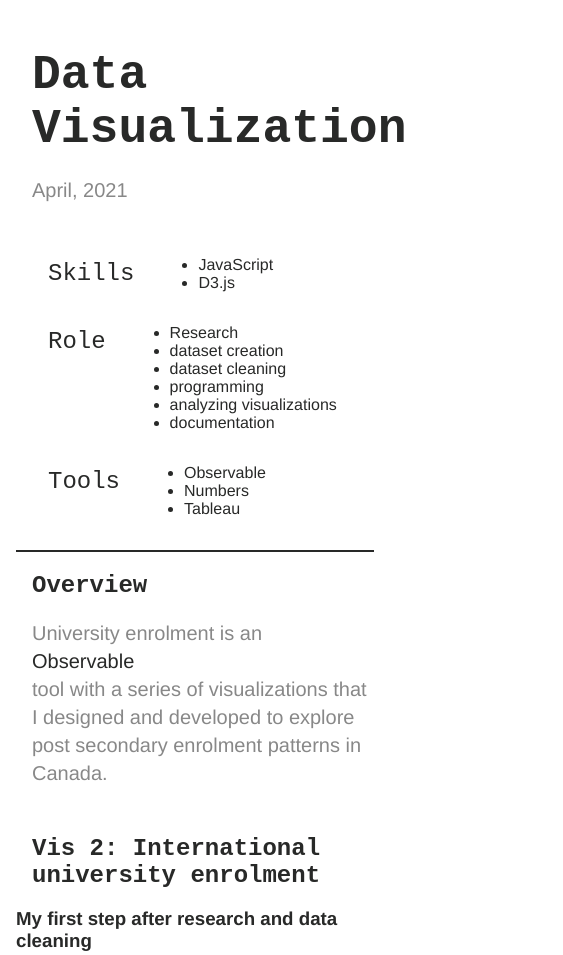
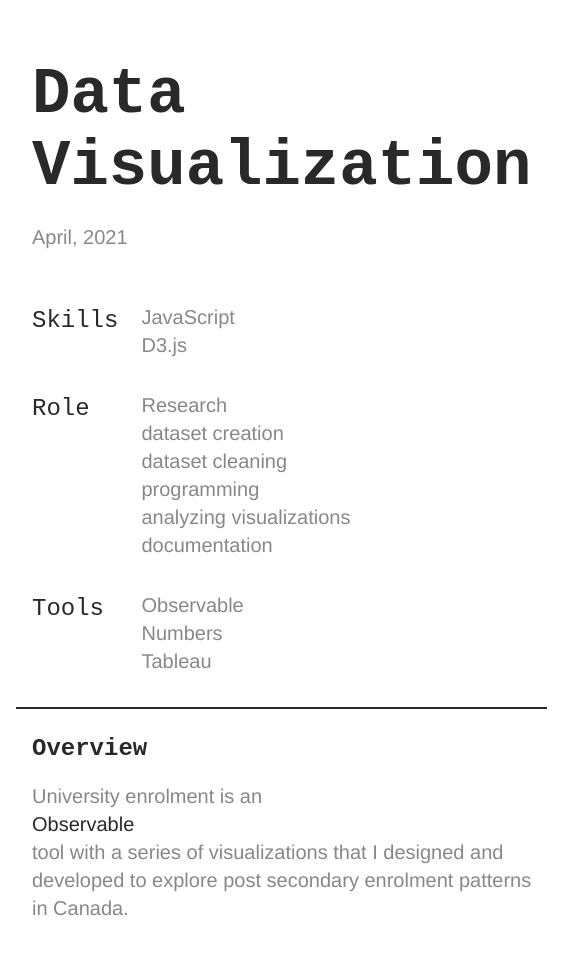
Before and after one commit to hanabarazandeh/Portfolio, a plain HTML site: page data-vis.html in a window 390 px wide. Shown: the top 955 px of the page, 563 px wide, since content can reach past the window. Drawn offline with Linux system fonts and the light colour scheme; a web font is replaced by a local one.

Commit message:
enhanced responsiveness

```diff
--- a/css/grids.css
+++ b/css/grids.css
@@ -15,13 +15,39 @@
     grid-row-gap: 1rem;
 }
 
-@media (max-width: 550px) {
+@media (max-width: 400px) {
+    .body-data-vis {
+        width: min-content;
+    }
+}
+
+@media (max-width: 450px) {
+    .body-home {
+        width: min-content;
+    }
+}
+
+@media (max-width: 700px) {
+    nav {
+        max-width: 30rem;
+        border: 2px solid;
+        padding: 1rem;
+    }
+}
+
+@media (min-width: 1100px) {
+    nav {
+        text-align: left;
+    }
+}
+
+@media (max-width: 1100px) {
     .three-column {
         grid-template-columns: 1fr;
     }
 }
 
-@media (min-width: 550px) {
+@media (min-width: 1100px) {
     .three-column {
         grid-template-columns: 1.5fr 1fr 0.75fr;
     }
@@ -31,12 +57,30 @@
 }
 
 @media (min-width: 700px) {
+    .nav_parent {
+        margin: auto;
+        margin-right: inherit;
+    }
+    .header-info-container {
+        padding-left: 1rem;
+    }
+}
+
+@media (min-width: 700px) and (max-width: 1100px) {
     .two-column {
         grid-template-columns: 1fr 1fr;
     }
-    .nav_parent {
-        margin: auto;
-        margin-right: inherit;
+}
+
+@media (min-width: 1100px) and (max-width: 1700px) {
+    .two-column {
+        grid-template-columns: 2fr 1fr;
+    }
+}
+
+@media (min-width: 1700px) {
+    .two-column {
+        grid-template-columns: 3fr 1fr;
     }
 }
 
--- a/css/main.css
+++ b/css/main.css
@@ -11,27 +11,49 @@ body {
     font-family: helvetica;
 }
 
-p {
-    font-size: 1.25em;
-    line-height: 28px;
+h1 {
+    font-size: 4em;
+    margin: 0.67em 0;
 }
 
-h1 {
-    font-size: 3em;
-    margin: 0.67em 0;
+h2 {
+    font-size: 1.5em;
+}
+
+h3,
+p,
+li {
+    font-size: 1.25em;
+}
+
+h1,
+h2,
+h3 {
+    font-family: 'PT Mono', monospace;
+    padding-left: 1rem;
+    padding-right: 1rem;
+    margin-bottom: 0;
+}
+
+p,
+li {
+    line-height: 28px;
+    color: #888;
+    font-weight: 100;
+}
+
+li {
+    list-style-type: none;
+}
+
+ul {
+    padding: 0;
 }
 
 header {
     /* background-color: #3CA5B6; */
     border-bottom: solid 2px;
     padding-bottom: 1rem;
-}
-
-h1,
-h2 {
-    font-family: 'PT Mono', monospace;
-    padding-left: 1rem;
-    margin-bottom: 0;
 }
 
 a {
@@ -45,26 +67,6 @@ a:focus {
     color: slateblue;
     /* text-decoration: underline slateblue 2px;
     text-underline-offset: 0.5rem; */
-}
-
-p {
-    color: #888;
-    font-weight: 100;
-}
-
-@media (max-width: 700px) {
-    nav {
-        max-width: 30rem;
-        border: 2px solid;
-        padding: 1rem;
-    }
-}
-
-@media (min-width: 700px) {
-    nav {
-        max-width: 10rem;
-        text-align: left;
-    }
 }
 
 .button {
@@ -113,6 +115,7 @@ img {
     color: #282928;
     margin-top: 0.75rem;
     margin-bottom: 0;
+    padding-left: 0rem;
 }
 
 .title:hover,
--- a/css/project-page.css
+++ b/css/project-page.css
@@ -2,17 +2,15 @@
     padding-left: 1rem;
 }
 
-.header-info-container {
-    padding-left: 1rem;
-}
-
-.para p {
+.para p,
+.para li {
     padding-left: 1rem;
 }
 
 .header-label {
     color: #282928;
     font-weight: 400;
+    width: 6rem;
 }
 
 .para {
```
